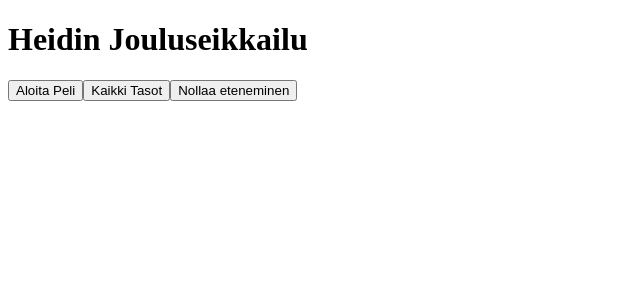
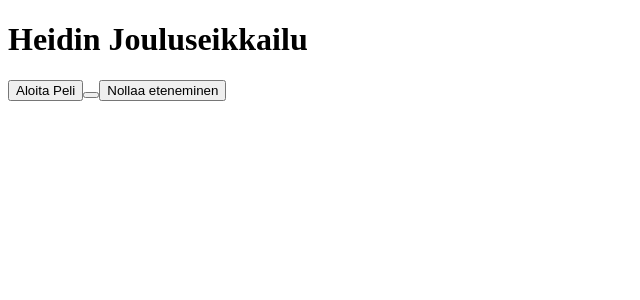
Before and after one commit to grande-fi/heidin-jouluseikkailu, a Next.js app: page / in a window 1280 px wide. Shown: the top 300 px of the page, without its empty margins (0-640 px from the left). Built offline with nearby package versions, Linux system fonts and the light colour scheme.

Commit message:
fixes
fixes

```diff
--- a/app/layout.js
+++ b/app/layout.js
@@ -1,3 +1,3 @@
 import './globals.css';
-export const metadata = { title: 'Riga Puzzle Quest', description: 'Solve puzzles to reveal coordinates in Riga.' };
+export const metadata = { title: 'Heidin Jouluseikkailu', description: 'Ratkaise tehtävät ja löydä määränpää' };
 export default function RootLayout({ children }) { return (<html lang="en"><body>{children}</body></html>); }
--- a/app/page.js
+++ b/app/page.js
@@ -55,7 +55,7 @@ export default function MainMenu() {
           onClick={goToPuzzlesList}
           className="bg-blue-500 hover:bg-blue-600"
         >
-          Kaikki Tasot
+          {fi.mainMenu.levels}
         </Button>
 
         <Button
```
